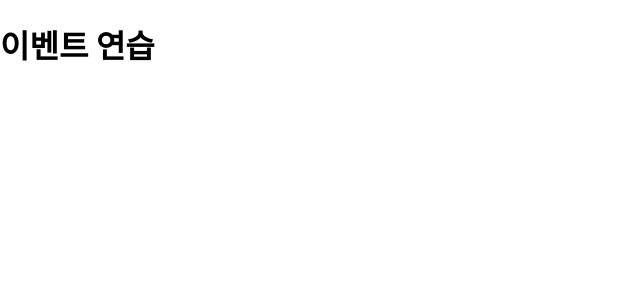
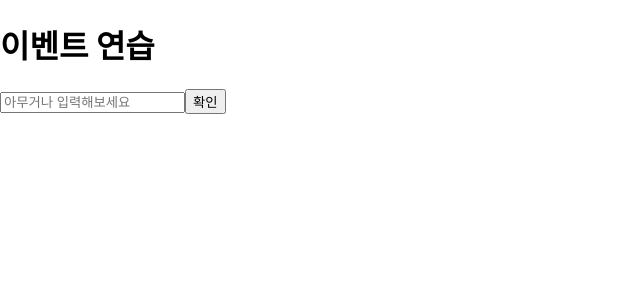
Before and after one commit to Cyaegha96/react-new-learning, a React (Create React App) app in the folder hello-react/: page / in a window 1280 px wide. Shown: the top 300 px of the page, without its empty margins (0-640 px from the left). Built offline with nearby package versions, Linux system fonts and the light colour scheme.

Commit message:
state에 input 값 담기

```diff
--- a/hello-react/src/EventPractice.js
+++ b/hello-react/src/EventPractice.js
@@ -1,10 +1,37 @@
 
 import {Component} from 'react';
 class EventPractice extends Component{
+    state = {
+        message : ''
+    }
     render(){
         return(
             <div>
                 <h1>이벤트 연습</h1>
+                <input
+                type="text"
+                name="message"
+                placeholder="아무거나 입력해보세요"
+                value = {this.state.message}
+                onChange={
+                    (e) =>{
+                        this.setState({
+                            message: e.target.value
+                        })
+                        }
+                    }
+                />
+                <button
+                onClick = {
+                    ()=> {
+                        alert(this.state.message);
+                        this.setState({
+                            message: ''
+                        });
+                    }
+                }
+                >확인</button>
+
             </div>
         )
     }
```
Also changed, not shown: 1 other file (tests, documents, lock files or other folders).
